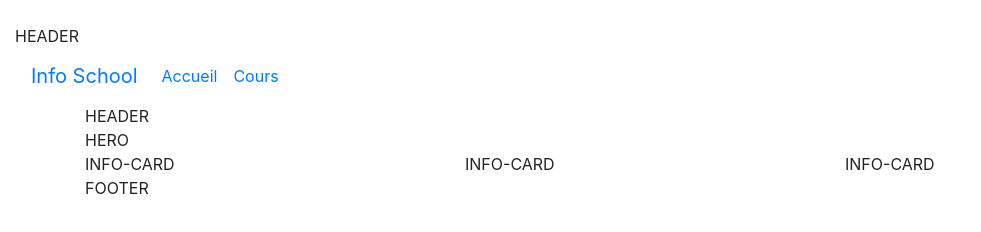
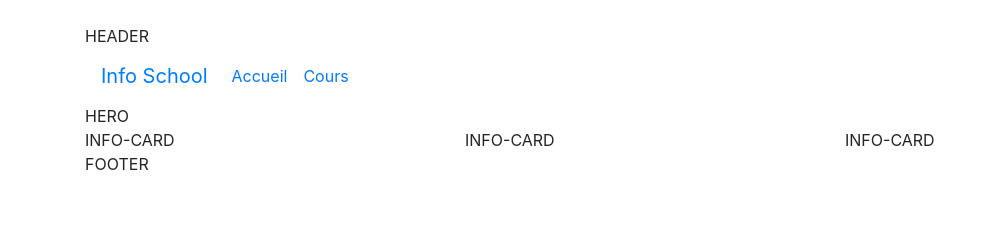
Before and after one commit to mhihmi/OC-Bootstrap4, a plain HTML site: page P3-Ch1_Ajout_de_composants/index.html in a window 1280 px wide. Shown: the whole page, without its empty margins (0-981 px from the left). Drawn offline with nearby package versions, Linux system fonts and the light colour scheme.

Commit message:
Modifications bug Header

```diff
--- a/P3-Ch1_Ajout_de_composants/index.html
+++ b/P3-Ch1_Ajout_de_composants/index.html
@@ -24,6 +24,8 @@
 
 <body>
 
+    <div class="container">
+        <div class="row">
             <div class="col-12">
                 HEADER
                 <nav class="navbar navbar-expand ">
@@ -37,14 +39,6 @@
                         </li>
                     </ul>
                 </nav>
-    </div>
-
-
-
-    <div class="container">
-        <div class="row">
-            <div class="col-12">
-                HEADER
             </div>
         </div>
         <div class="row">
```
Lines whose indentation alone changed are shown as unchanged.
